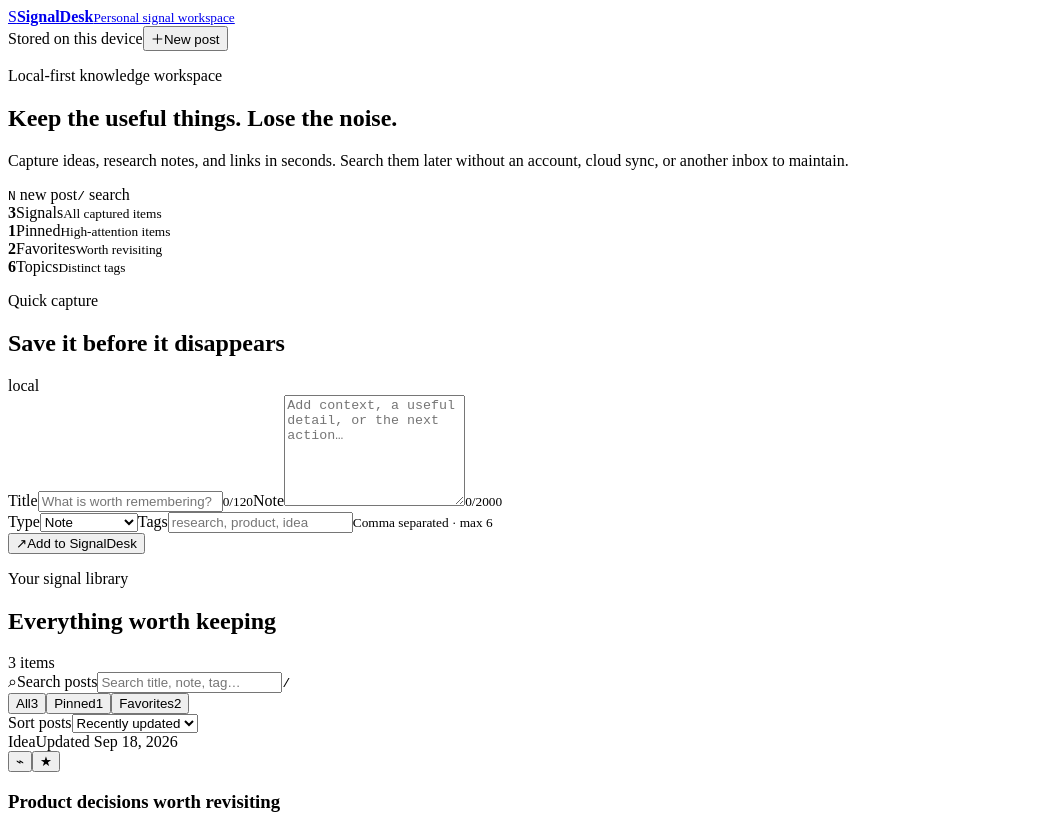
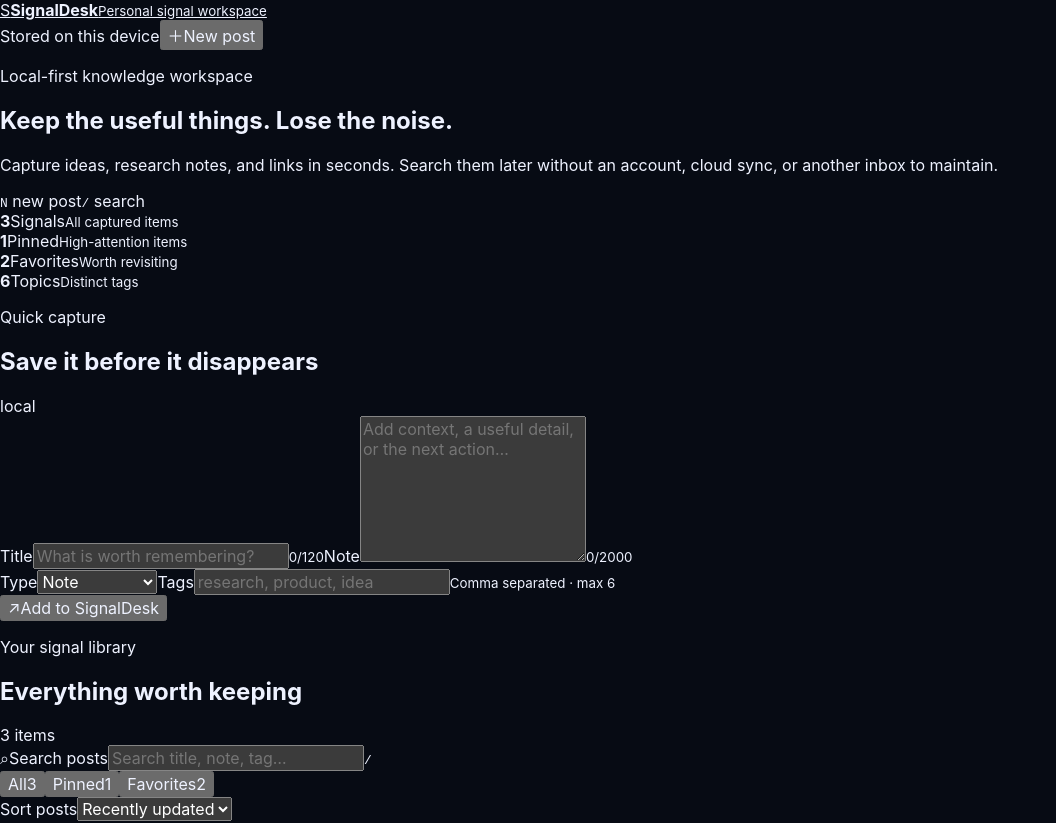
Before and after one commit to MykolaDotsenko/Posts-creator-react-app, a React (Vite) app: page / in a window 1280 px wide. Shown: the top 823 px of the page, without its empty margins (0-1056 px from the left). Built offline with nearby package versions, Linux system fonts and the light colour scheme.

Commit message:
style: add accessible global foundation

```diff
--- a/src/index.css
+++ b/src/index.css
@@ -0,0 +1,79 @@
+:root {
+  font-family:
+    Inter, ui-sans-serif, system-ui, -apple-system, BlinkMacSystemFont, "Segoe UI",
+    sans-serif;
+  color: #eef2ff;
+  background: #070b14;
+  font-synthesis: none;
+  text-rendering: optimizeLegibility;
+  -webkit-font-smoothing: antialiased;
+  color-scheme: dark;
+}
+
+*,
+*::before,
+*::after {
+  box-sizing: border-box;
+}
+
+html {
+  min-width: 320px;
+  min-height: 100%;
+  scroll-behavior: smooth;
+}
+
+body {
+  margin: 0;
+  min-width: 320px;
+  min-height: 100vh;
+  overflow-x: hidden;
+}
+
+button,
+input,
+textarea,
+select {
+  font: inherit;
+}
+
+button,
+select {
+  cursor: pointer;
+}
+
+button {
+  color: inherit;
+}
+
+a {
+  color: inherit;
+}
+
+::selection {
+  background: rgba(121, 96, 255, 0.35);
+  color: #ffffff;
+}
+
+:focus-visible {
+  outline: 3px solid #9e90ff;
+  outline-offset: 3px;
+}
+
+#root {
+  min-height: 100vh;
+}
+
+@media (prefers-reduced-motion: reduce) {
+  html {
+    scroll-behavior: auto;
+  }
+
+  *,
+  *::before,
+  *::after {
+    scroll-behavior: auto !important;
+    animation-duration: 0.01ms !important;
+    animation-iteration-count: 1 !important;
+    transition-duration: 0.01ms !important;
+  }
+}
```
